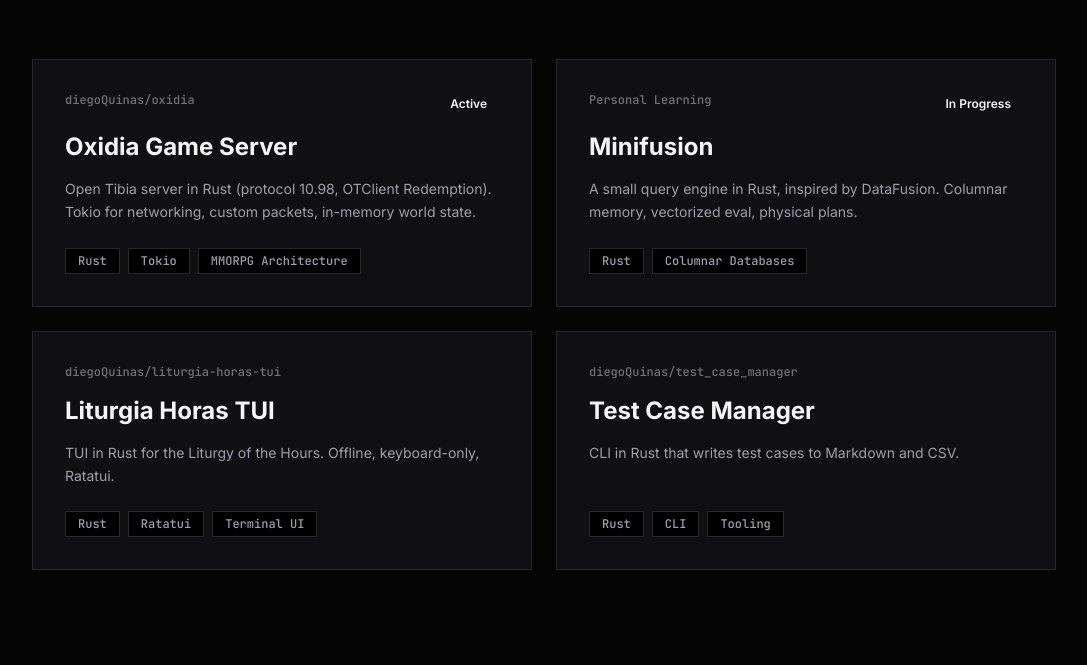
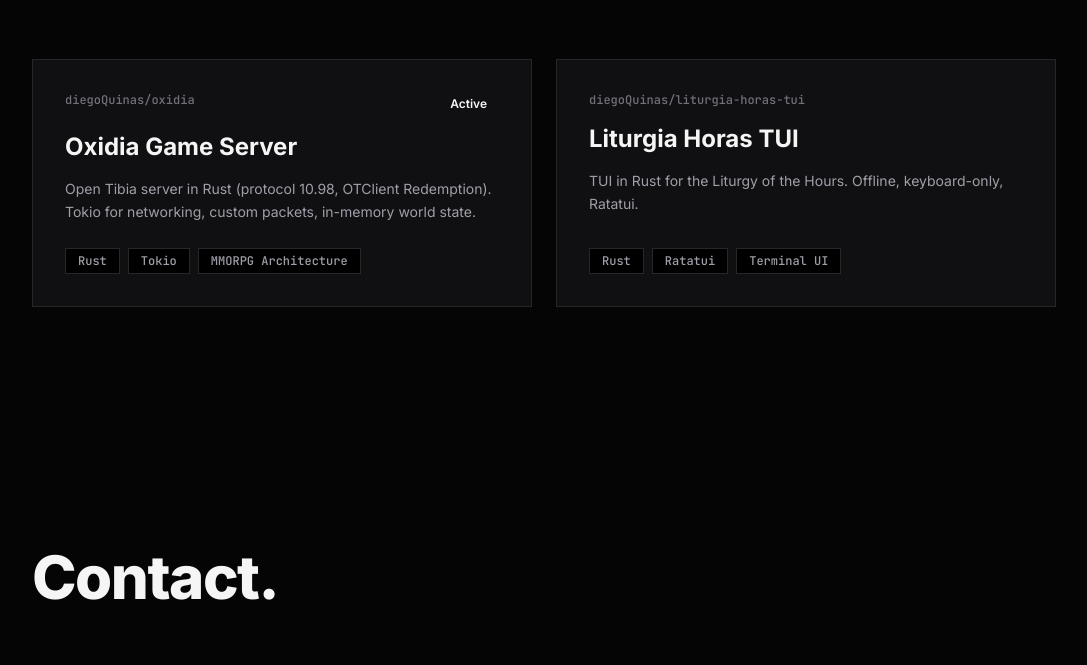
Before and after one commit to diegoQuinas/diegoQuinas.github.io, a plain HTML site: page index.html in a window 1280 px wide. Shown: the part 4035-4700 px from the top of the page, without its empty margins (96-1183 px from the left). Drawn offline with Linux system fonts and the light colour scheme.

Commit message:
chore(index): corrected some states

```diff
--- a/index.html
+++ b/index.html
@@ -650,7 +650,7 @@
               <div
                 class="text-xs font-semibold px-3 py-1 bg-blue-500/15 text-blue-500"
               >
-                Contributor
+                Open PRs
               </div>
             </div>
             <div class="grid grid-cols-1 md:grid-cols-[1fr_250px] gap-10">
@@ -659,7 +659,7 @@
                   Tauri Privacy-First API Client
                 </h3>
                 <p class="text-sm text-zinc-400 leading-relaxed">
-                  10+ PRs on ApiArk, a local-first API client (~60 MB). Open
+                  Open PRs on ApiArk, a local-first API client (~60 MB): open
                   requests tabs, gRPC reflection, custom title bars, env
                   interpolation, JSONC parsing.
                 </p>
@@ -692,11 +692,11 @@
                   class="flex justify-between py-2 border-b border-dashed border-zinc-800"
                 >
                   <span class="text-zinc-500">Contributions</span
-                  ><span class="text-white text-right">10+ PRs</span>
+                  ><span class="text-white text-right">10+ open PRs</span>
                 </div>
                 <div class="flex justify-between py-2">
-                  <span class="text-zinc-500">Impact</span
-                  ><span class="text-white text-right">Core Features</span>
+                  <span class="text-zinc-500">Status</span
+                  ><span class="text-white text-right">Open</span>
                 </div>
               </div>
             </div></a
@@ -822,38 +822,7 @@
                 >MMORPG Architecture</span
               >
             </div></a
-          >
-          <div
-            class="project-card bg-zinc-900/60 border border-zinc-800 p-8 flex flex-col transition-all hover:border-zinc-700 hover:bg-zinc-900"
-          >
-            <div class="flex justify-between items-start mb-4">
-              <div class="font-mono text-xs text-zinc-500">
-                Personal Learning
-              </div>
-              <div
-                class="text-xs font-semibold px-3 py-1 bg-blue-500/15 text-blue-500"
-              >
-                In Progress
-              </div>
-            </div>
-            <h3 class="text-xl md:text-2xl font-bold mb-4 leading-tight">
-              Minifusion
-            </h3>
-            <p class="text-sm text-zinc-400 leading-relaxed flex-1">
-              A small query engine in Rust, inspired by DataFusion. Columnar
-              memory, vectorized eval, physical plans.
-            </p>
-            <div class="flex flex-wrap gap-2 mt-6">
-              <span
-                class="font-mono text-xs px-3 py-1 bg-black border border-zinc-800 text-zinc-400"
-                >Rust</span
-              ><span
-                class="font-mono text-xs px-3 py-1 bg-black border border-zinc-800 text-zinc-400"
-                >Columnar Databases</span
-              >
-            </div>
-          </div>
-          <a
+          ><a
             href="https://github.com/diegoQuinas/liturgia-horas-tui"
             target="_blank"
             rel="noopener"
@@ -880,34 +849,6 @@
               ><span
                 class="font-mono text-xs px-3 py-1 bg-black border border-zinc-800 text-zinc-400"
                 >Terminal UI</span
-              >
-            </div></a
-          ><a
-            href="https://github.com/diegoQuinas/test_case_manager"
-            target="_blank"
-            rel="noopener"
-            class="project-card bg-zinc-900/60 border border-zinc-800 p-8 flex flex-col transition-all hover:border-zinc-700 hover:bg-zinc-900"
-            ><div class="flex justify-between items-start mb-4">
-              <div class="font-mono text-xs text-zinc-500">
-                diegoQuinas/test_case_manager
-              </div>
-            </div>
-            <h3 class="text-xl md:text-2xl font-bold mb-4 leading-tight">
-              Test Case Manager
-            </h3>
-            <p class="text-sm text-zinc-400 leading-relaxed flex-1">
-              CLI in Rust that writes test cases to Markdown and CSV.
-            </p>
-            <div class="flex flex-wrap gap-2 mt-6">
-              <span
-                class="font-mono text-xs px-3 py-1 bg-black border border-zinc-800 text-zinc-400"
-                >Rust</span
-              ><span
-                class="font-mono text-xs px-3 py-1 bg-black border border-zinc-800 text-zinc-400"
-                >CLI</span
-              ><span
-                class="font-mono text-xs px-3 py-1 bg-black border border-zinc-800 text-zinc-400"
-                >Tooling</span
               >
             </div></a
           >
```
